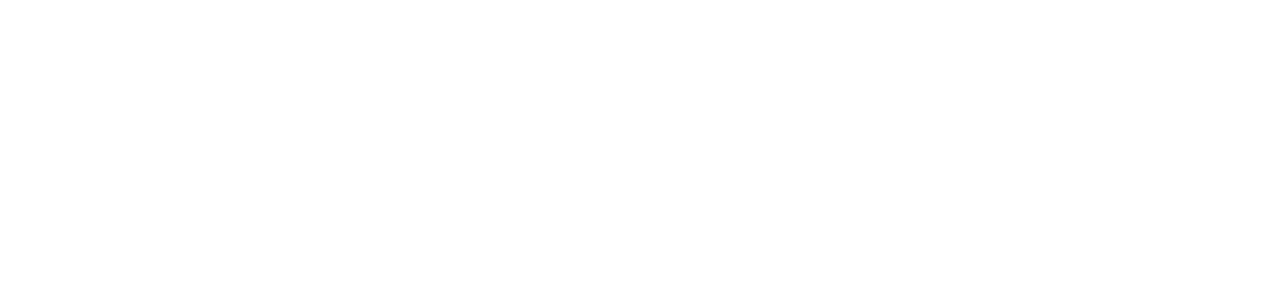
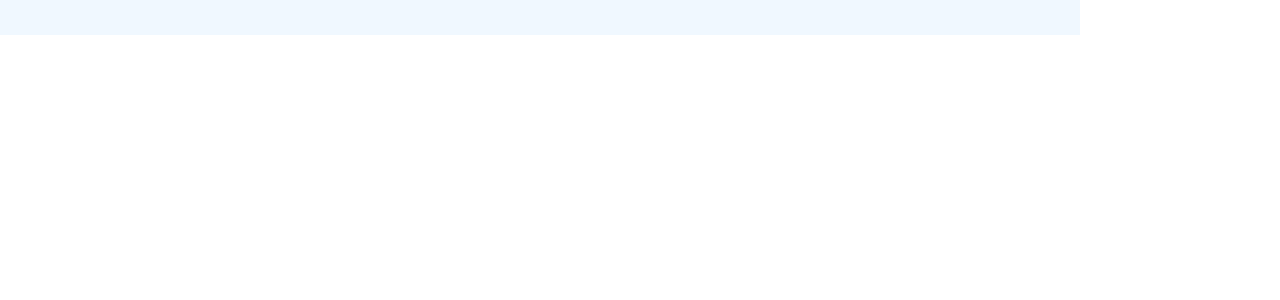
Before and after one commit to soft-a-life/SALT-Frontend, a React (Create React App) app: page / in a window 1280 px wide. Shown: the top 300 px of the page. Built offline with nearby package versions, Linux system fonts and the light colour scheme.

Commit message:
salt 레이아웃 기본 설정 추가적인 컴포넌트는 따로 만들어서 연결하면 됨

```diff
--- a/src/App.css
+++ b/src/App.css
@@ -1,6 +1,8 @@
 .App {
   width: 100%;
   height: 100%;
+  display: inline-block;
+  vertical-align: middle;
 }
 html, body, div, span, applet, object, iframe,
 h1, h2, h3, h4, h5, h6, p, blockquote, pre,
--- a/src/index.css
+++ b/src/index.css
@@ -1,10 +1,14 @@
 body {
+  width: 100%;
+  height: 100%;
   margin: 0;
   font-family: -apple-system, BlinkMacSystemFont, 'Segoe UI', 'Roboto', 'Oxygen',
     'Ubuntu', 'Cantarell', 'Fira Sans', 'Droid Sans', 'Helvetica Neue',
     sans-serif;
   -webkit-font-smoothing: antialiased;
   -moz-osx-font-smoothing: grayscale;
+  display: inline-block;
+  vertical-align: middle;
 }
 
 code {
--- /dev/null
+++ b/src/mainScreen/Header.css
@@ -0,0 +1,8 @@
+.header{
+    width: 100%;
+    height: 200px;
+    display: block;
+}
+.special_menu{
+    display: flex;
+}
--- a/src/mainScreen/Header.jsx
+++ b/src/mainScreen/Header.jsx
@@ -1,11 +1,15 @@
 import React from 'react';
+import "./Header.css"
 
 function Header(props) {
 
 
     return (
-        <div>
-
+        <div className={"header"}>
+            {/*이미지 들어가는 부분*/}
+            <div className={"special-menu"}>
+                {/*메뉴바*/}
+            </div>
         </div>
     );
 }
--- /dev/null
+++ b/src/mainScreen/MainScreen.css
@@ -0,0 +1,12 @@
+.mainScreen{
+    width: 1080px;
+    height: 35px;
+    background: aliceblue;
+    display: inline-block;
+    vertical-align: middle;
+}
+.body{
+    width: 100%;
+    height: 100%;
+    display: flex;
+}
--- a/src/mainScreen/MainScreen.jsx
+++ b/src/mainScreen/MainScreen.jsx
@@ -4,15 +4,16 @@ import Header from "./Header";
 import BodyLeftComponents from "./components-left/BodyLeftComponents";
 import BodyRightComponents from "./components-right/BodyRightComponents";
 import Footer from "./Footer";
+import "./MainScreen.css"
 
 
 function MainScreen(props) {
 
     return (
-        <div>
+        <div className={"mainScreen"}>
             <NavigationBar />
             <Header />
-            <div >
+            <div className={"body"}>
                 <BodyLeftComponents />
                 <BodyRightComponents />
             </div>
--- /dev/null
+++ b/src/mainScreen/NavigationBar.css
@@ -0,0 +1,4 @@
+.navigationBar{
+    width: 100%;
+    height: 35px;
+}
--- a/src/mainScreen/NavigationBar.jsx
+++ b/src/mainScreen/NavigationBar.jsx
@@ -1,8 +1,11 @@
 import React from 'react';
 
 function NavigationBar(props) {
+
     return (
-        <div></div>
+        <div className={"navigationBar"}>
+
+        </div>
     );
 }
 
--- /dev/null
+++ b/src/mainScreen/components-left/BodyLeftComponents.css
@@ -0,0 +1,5 @@
+.bodyLeftComponents{
+    width: 30%;
+    height: 100%;
+    display: block;
+}
--- a/src/mainScreen/components-left/BodyLeftComponents.jsx
+++ b/src/mainScreen/components-left/BodyLeftComponents.jsx
@@ -1,8 +1,10 @@
 import React from 'react';
 
 function BodyLeftComponents(props) {
+
+
     return (
-        <div>
+        <div className={"bodyLeftComponents"}>
 
         </div>
     );
--- /dev/null
+++ b/src/mainScreen/components-right/BodyRightComponents.css
@@ -0,0 +1,5 @@
+.bodyRightComponents{
+    width: 70%;
+    height: 100%;
+    display: block;
+}
--- a/src/mainScreen/components-right/BodyRightComponents.jsx
+++ b/src/mainScreen/components-right/BodyRightComponents.jsx
@@ -2,7 +2,7 @@ import React from 'react';
 
 function BodyRightComponents(props) {
     return (
-        <div>
+        <div className={"bodyRightComponents"}>
 
         </div>
     );
```
